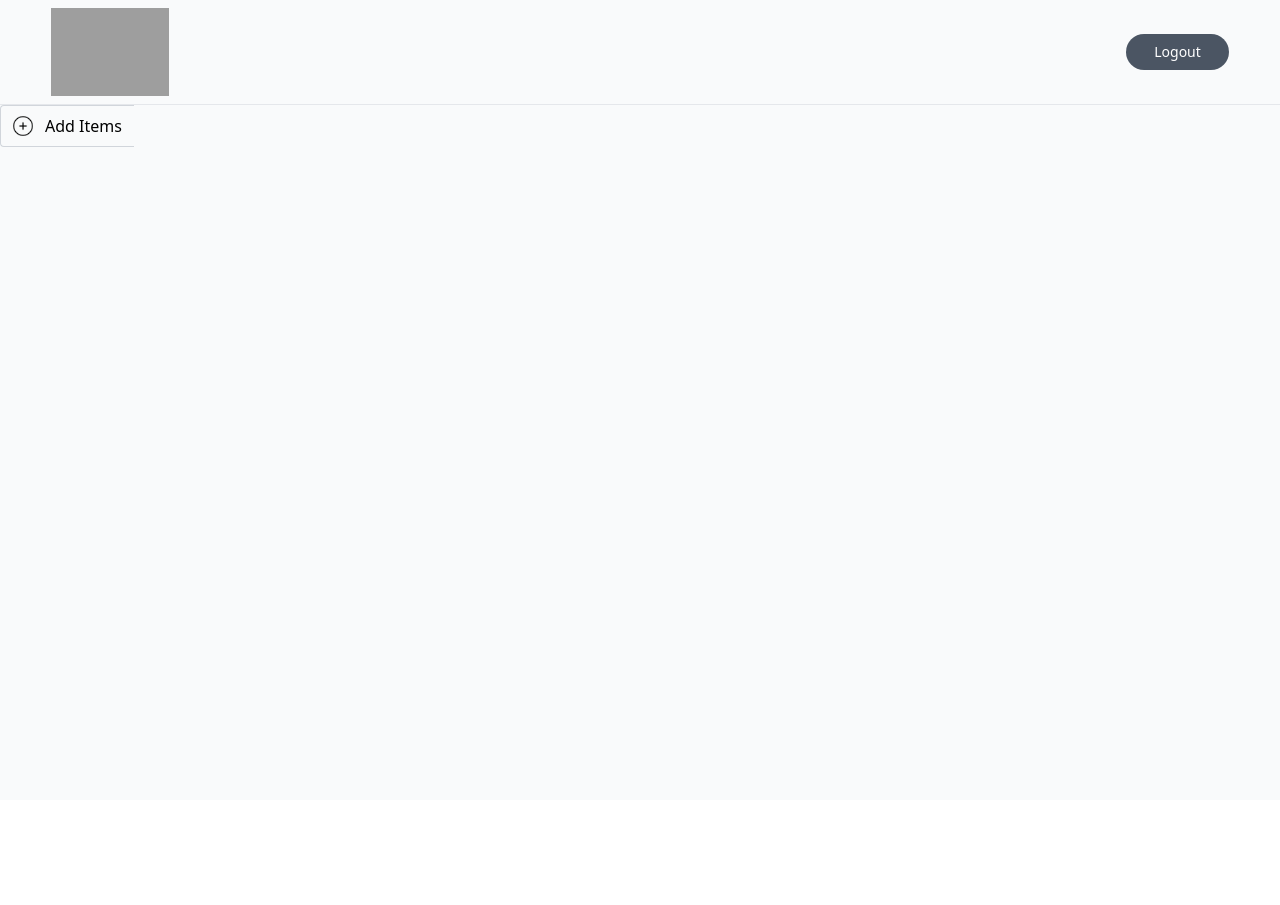
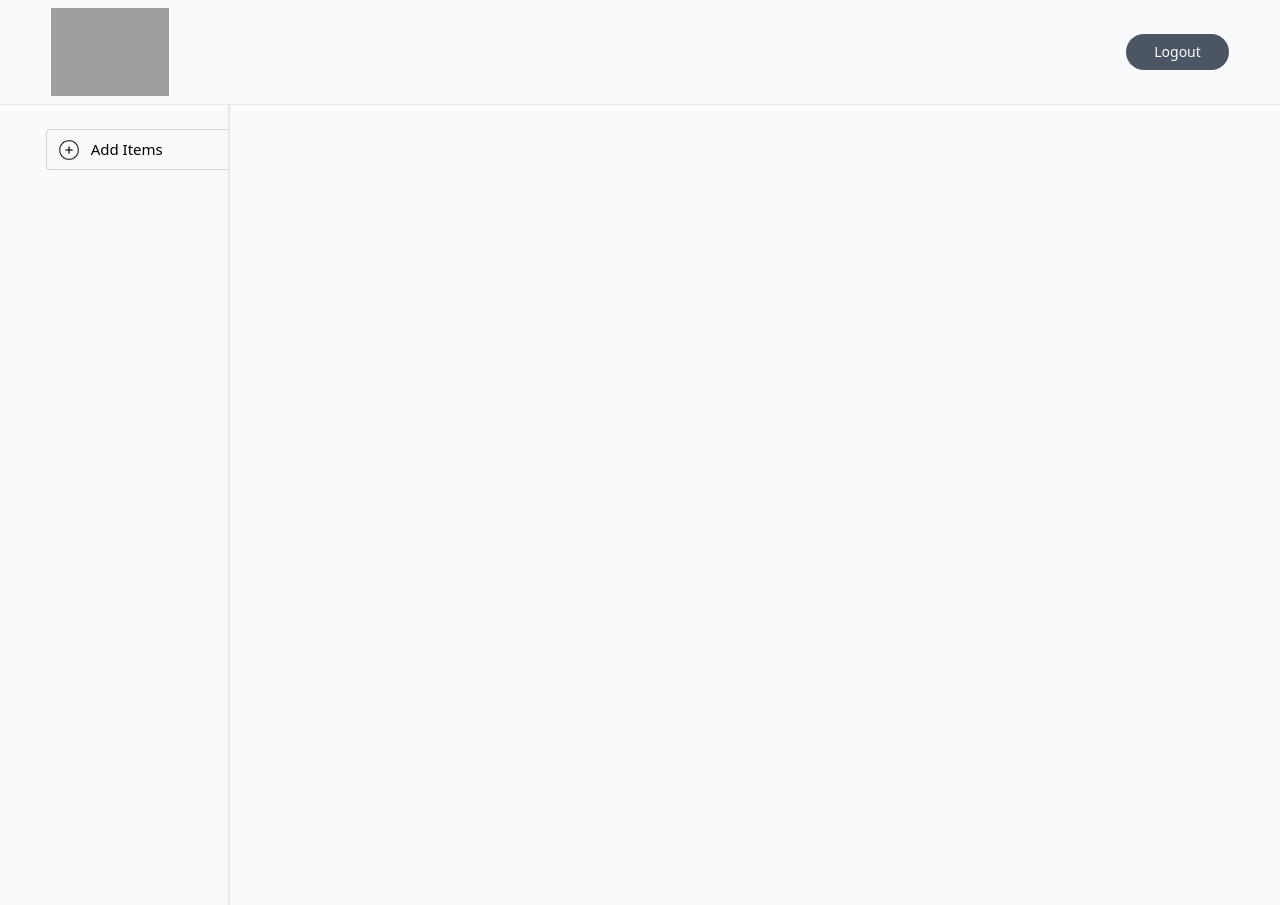
Before and after one commit to MuhammadElham/Frame-React-Admin, a React (Vite) app: page / in a window 1280 px wide. Before the commit the page ends 800 px from the top, so only its background shows below. Built offline with nearby package versions, Linux system fonts and the light colour scheme; grey boxes are pictures that could not be loaded.

Commit message:
Working in SideBar

```diff
--- a/src/components/SideBar.jsx
+++ b/src/components/SideBar.jsx
@@ -4,8 +4,8 @@ import { assets } from "../assets/assets";
 
 const SideBar = () => {
   return (
-    <div>
-      <div>
+    <div className="w-[18%] min-h-screen border-r-2">
+      <div className="flex flex-col gap-4 pt-6 pl-[20%] text-[15px]">
         <NavLink className="flex items-center gap-3 border border-gray-300 border-r-0 px-3 py-2 rounded-l" to="/add">
           <img className="w-5 h-5" src={assets.add_icon} alt="" />
           <p className="hidden md:block">Add Items</p>
```
